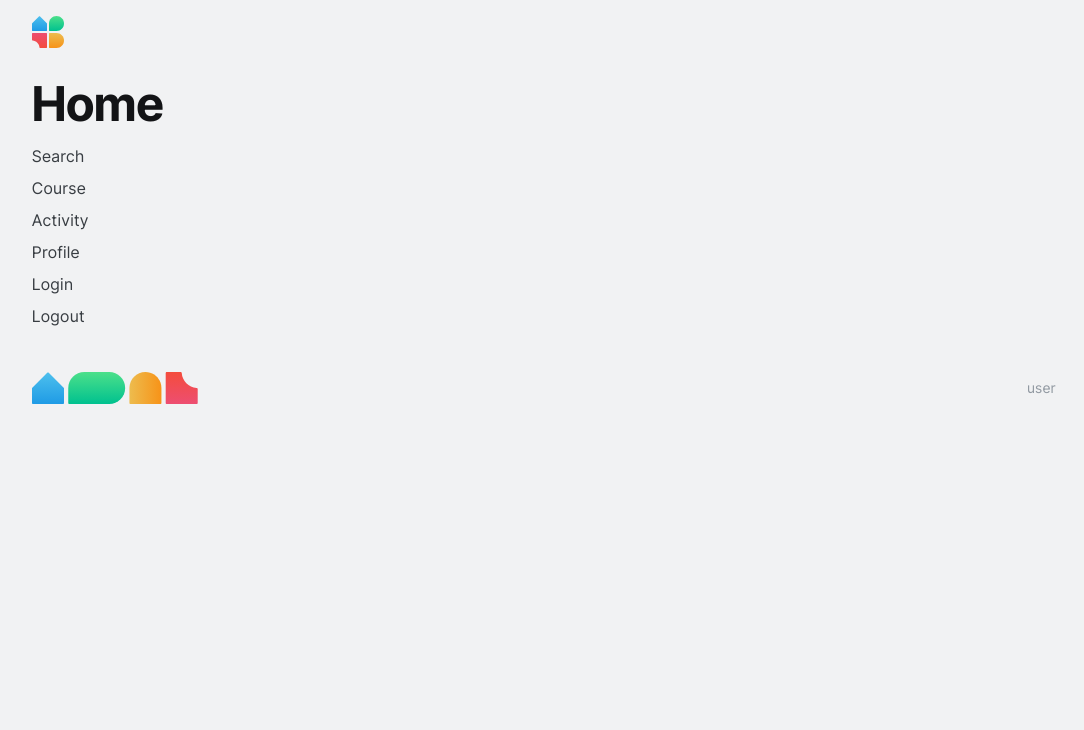
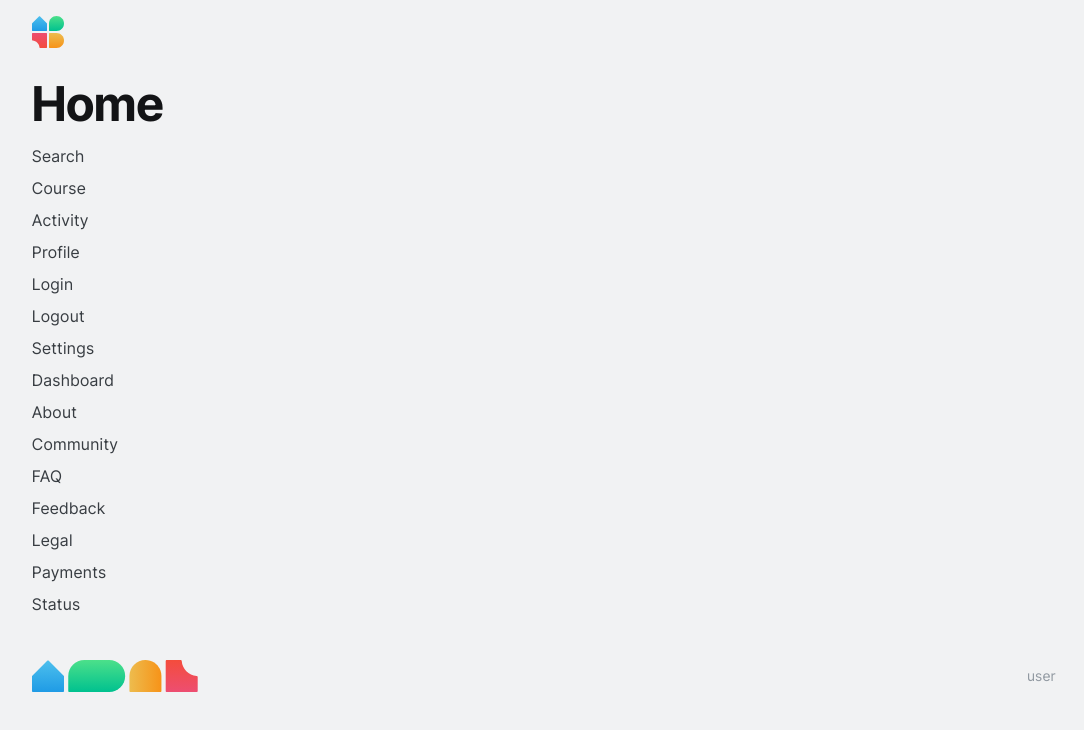
Before and after one commit to r-sp/kampungbahasa, a Next.js app in the folder web/: page / in a window 1280 px wide. Shown: the top 730 px of the page, without its empty margins (96-1180 px from the left). Built offline with nearby package versions, Linux system fonts and the light colour scheme.

Commit message:
fix homepage and links

```diff
--- a/web/app/(user)/account/settings/page.tsx
+++ b/web/app/(user)/account/settings/page.tsx
@@ -10,11 +10,11 @@ export const metadata: Metadata = {
 
 export default function AccountSettingsPage() {
   return (
-    <>
+    <article className="mx-auto w-full max-w-screen-lg">
       <h1 className="text-4xl font-bold sm:text-5xl">Settings</h1>
       <div className="mt-8">
         <ThemeSwitcher />
       </div>
-    </>
+    </article>
   );
 }
--- a/web/app/(user)/page.tsx
+++ b/web/app/(user)/page.tsx
@@ -23,6 +23,33 @@ export default function HomePage() {
         <Link className="text-base font-normal text-slate-700" href="/logout">
           Logout
         </Link>
+        <Link className="text-base font-normal text-slate-700" href="/account/settings">
+          Settings
+        </Link>
+        <Link className="text-base font-normal text-slate-700" href="/dashboard">
+          Dashboard
+        </Link>
+        <Link className="text-base font-normal text-slate-700" href="/about">
+          About
+        </Link>
+        <Link className="text-base font-normal text-slate-700" href="/community">
+          Community
+        </Link>
+        <Link className="text-base font-normal text-slate-700" href="/faq">
+          FAQ
+        </Link>
+        <Link className="text-base font-normal text-slate-700" href="/feedback">
+          Feedback
+        </Link>
+        <Link className="text-base font-normal text-slate-700" href="/legal">
+          Legal
+        </Link>
+        <Link className="text-base font-normal text-slate-700" href="/payments">
+          Payments
+        </Link>
+        <Link className="text-base font-normal text-slate-700" href="/status">
+          Status
+        </Link>
       </nav>
     </article>
   );
```
